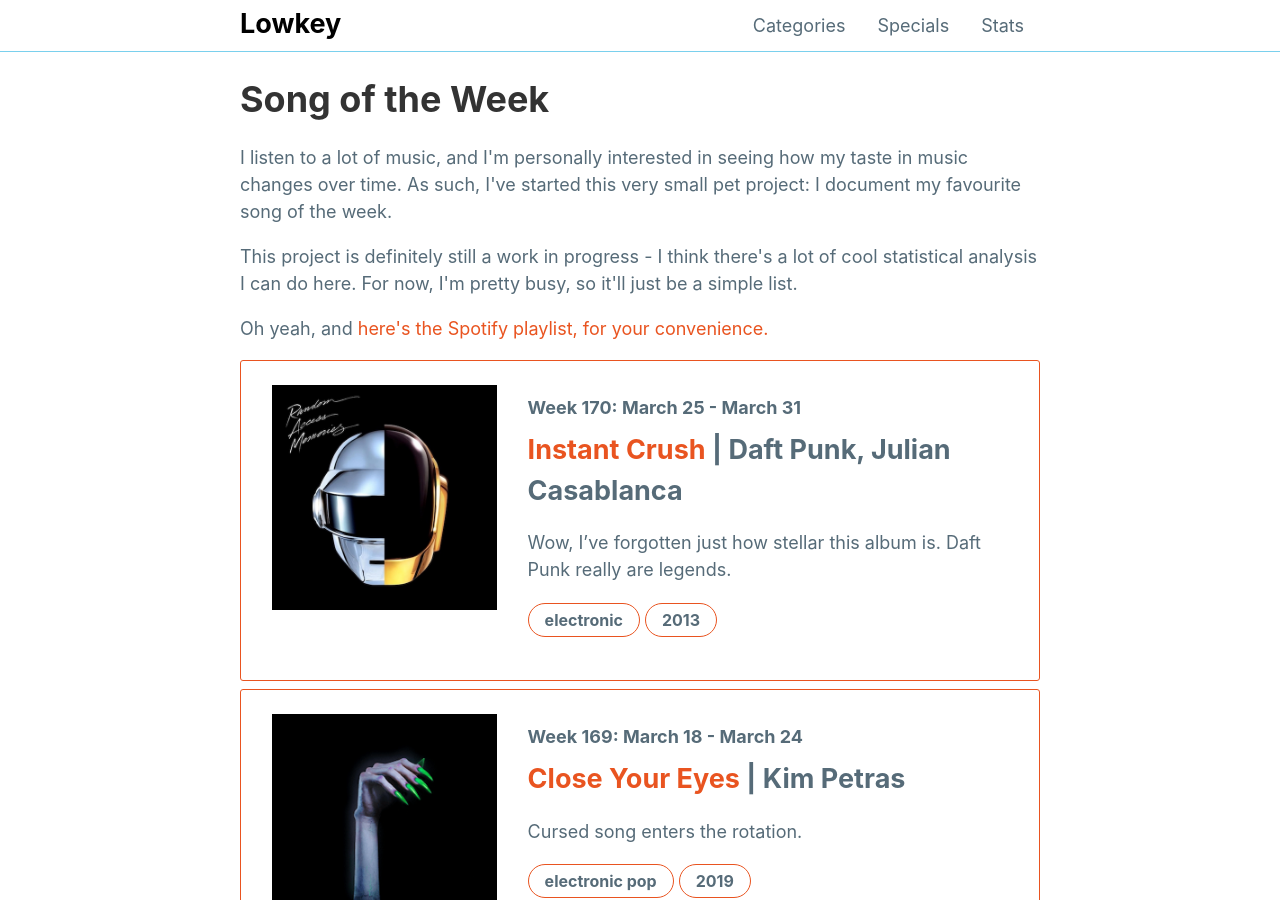
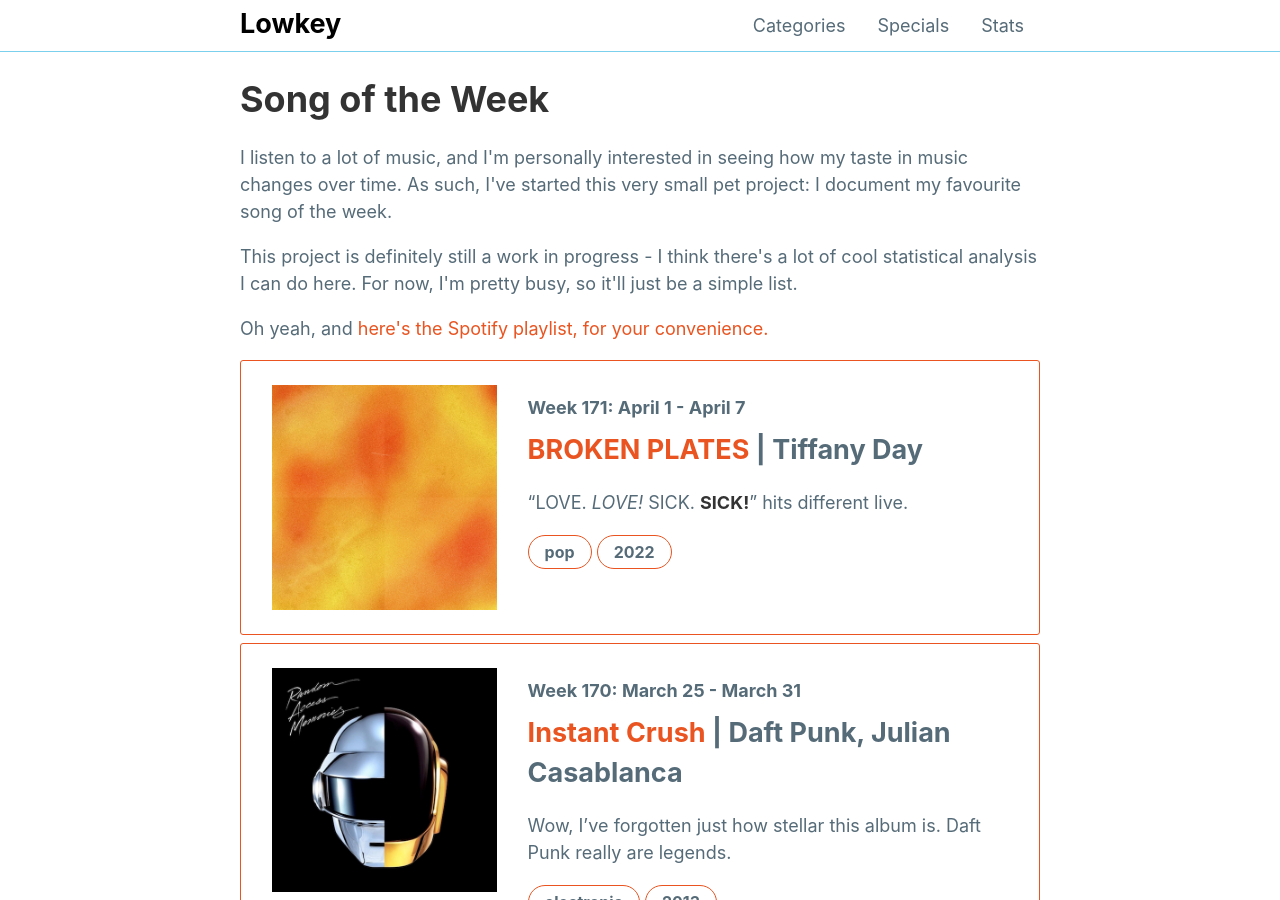
Before and after one commit to mattxwang/lowkey, a Jekyll site: the page built from stats/song-of-the-week.html, in a window 1280 px wide and 900 px high. Built offline with Jekyll 4.4.1, drawn with Linux system fonts in a browser that asks for light colours; comment, search, counter and statistics services are not loaded.

Commit message:
LOVE, LOVE! SICK, SICK!

```diff
--- a/_data/sotw.yml
+++ b/_data/sotw.yml
@@ -1698,3 +1698,13 @@ week170:
   year: 2013
   blurb: >
     Wow, I've forgotten just how stellar this album is. Daft Punk really are legends.
+week171:
+  week: "Week 171: April 1 - April 7"
+  title: "BROKEN PLATES"
+  artist: "Tiffany Day"
+  album: "THE RENEWAL PROJECT"
+  album_art: "trp.jpeg"
+  genre: "pop"
+  year: 2022
+  blurb: >
+    "LOVE. *LOVE!* SICK. **SICK!**" hits different live.
```
Also changed, not shown: img/albums/trp.jpeg (added).
